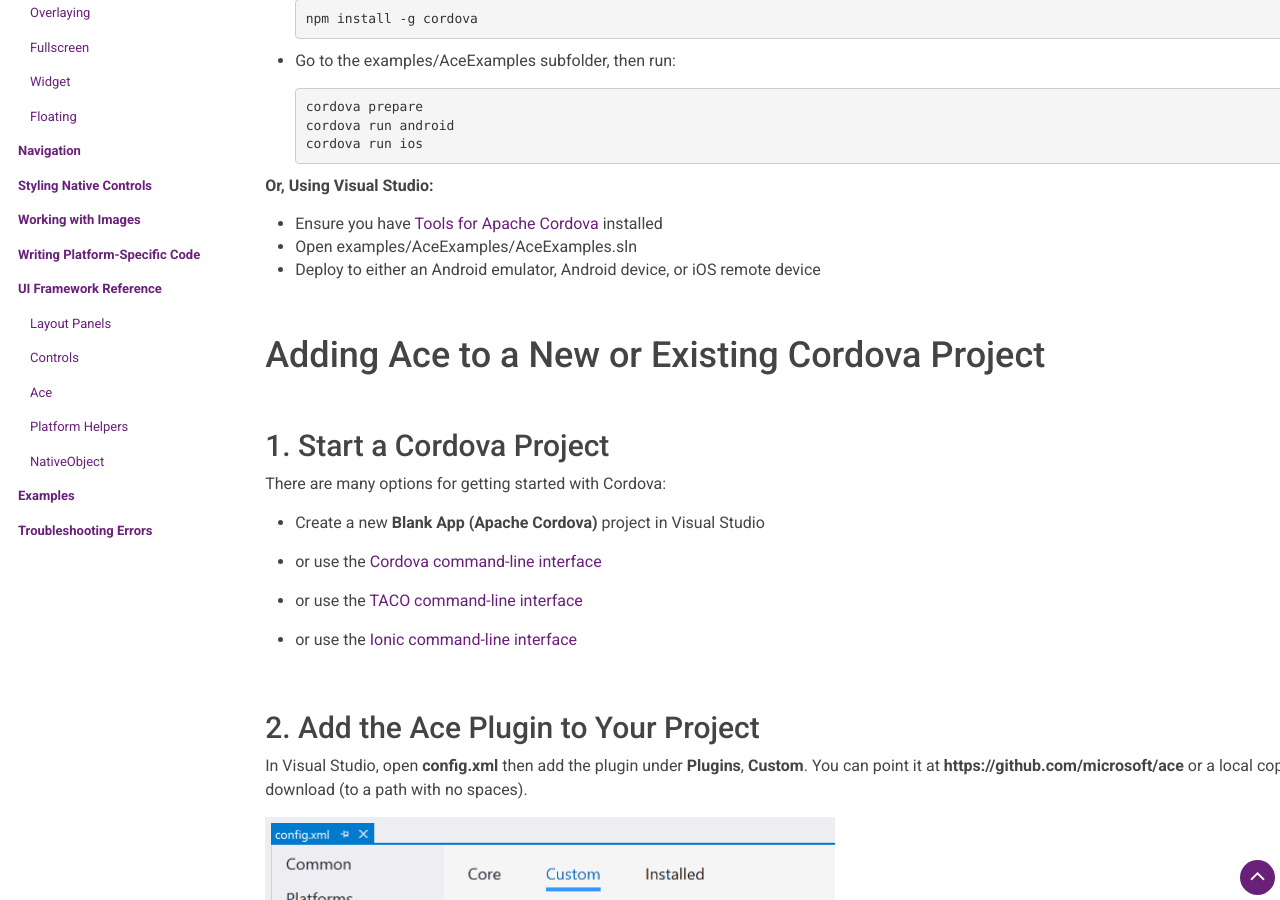
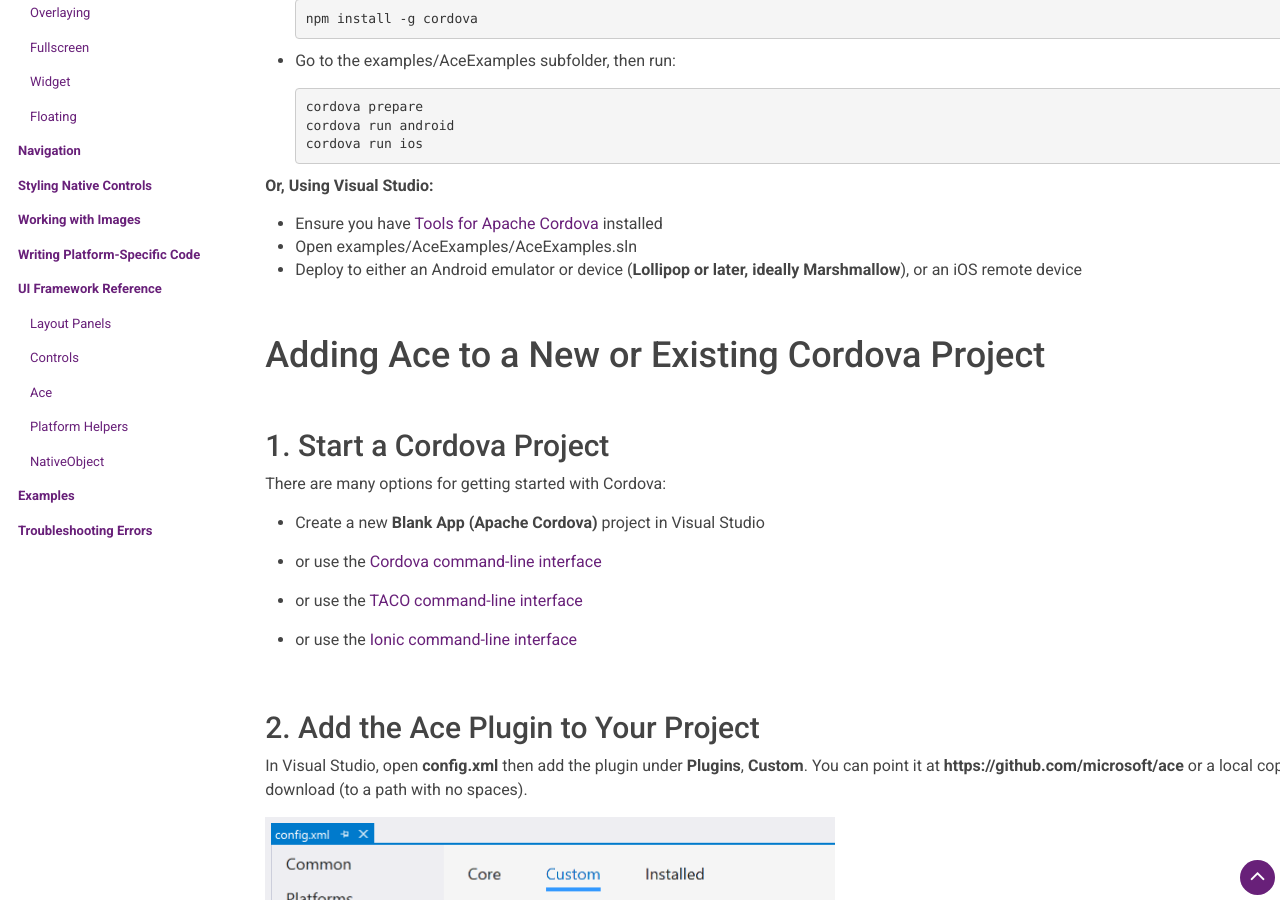
Before and after one commit to microsoft/ace, a Jekyll site: the page built from docs/aa_getting-started.md, in a window 1280 px wide and 900 px high, scrolled down 371 px. Built offline with Jekyll 4.4.1, drawn with Linux system fonts in a browser that asks for light colours.

Commit message:
Add Android requirements

```diff
--- a/docs/aa_getting-started.md
+++ b/docs/aa_getting-started.md
@@ -24,7 +24,7 @@
 
 * Ensure you have [Tools for Apache Cordova](https://www.visualstudio.com/en-us/features/cordova-vs.aspx) installed
 * Open examples/AceExamples/AceExamples.sln
-* Deploy to either an Android emulator, Android device, or iOS remote device
+* Deploy to either an Android emulator or device (**Lollipop or later, ideally Marshmallow**), or an iOS remote device
 
 <br/>
 
```
